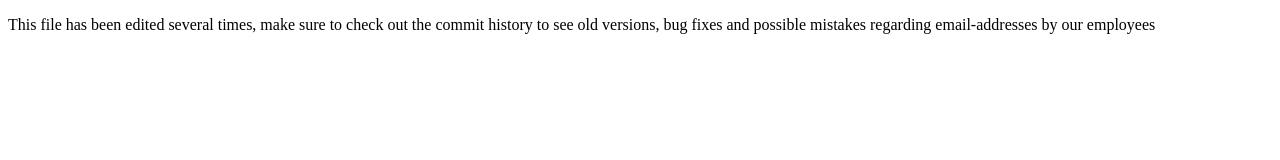
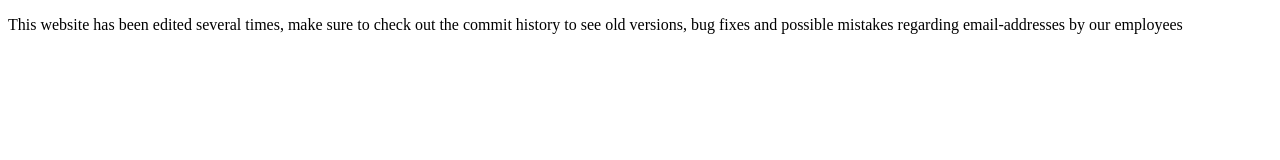
Before and after one commit to PelleSecurity/PelleWeb, a plain HTML site: page index.html in a window 1280 px wide. Drawn offline with Linux system fonts and the light colour scheme.

Commit message:
Update index.html

```diff
--- a/index.html
+++ b/index.html
@@ -4,6 +4,6 @@
     <title>PelleSecurity official webpage!</title>
   </head>
   <body>
-    <p>This file has been edited several times, make sure to check out the commit history to see old versions, bug fixes and possible mistakes regarding email-addresses by our employees </p>
+    <p>This website has been edited several times, make sure to check out the commit history to see old versions, bug fixes and possible mistakes regarding email-addresses by our employees </p>
   </body>
 </html>
```
